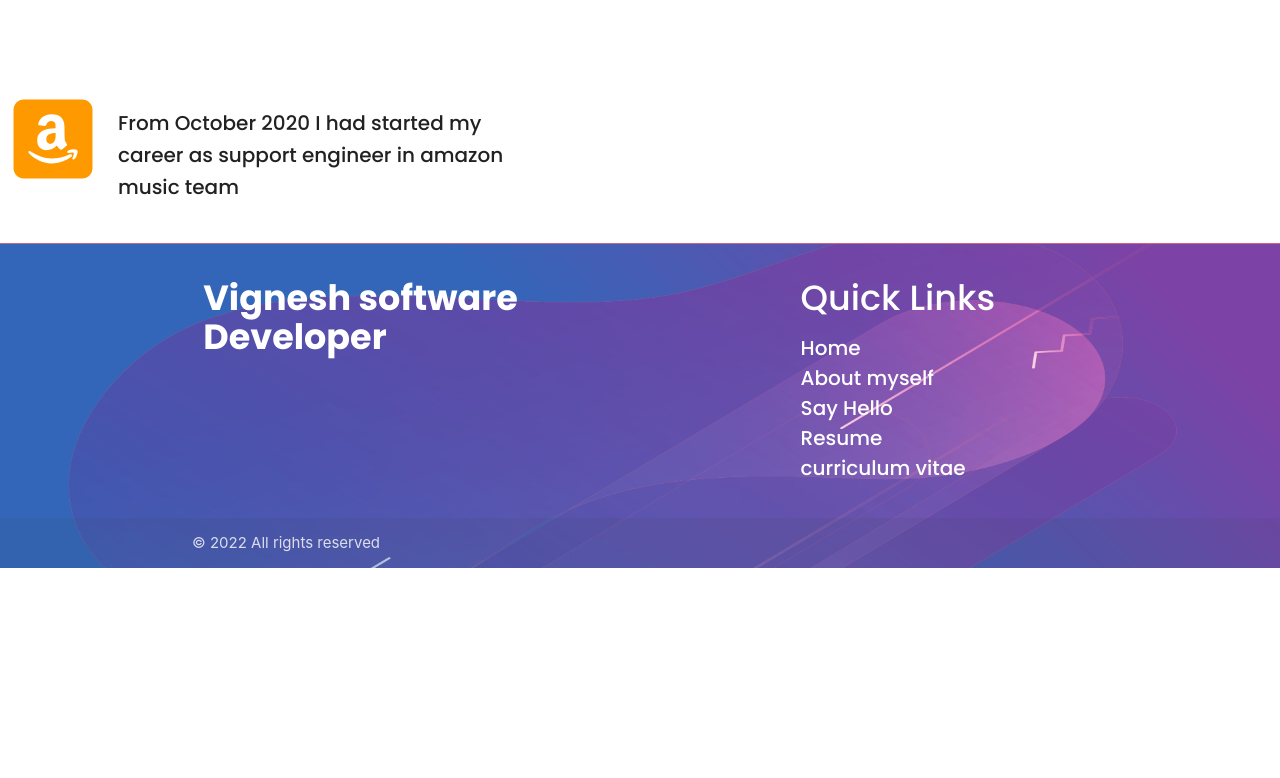
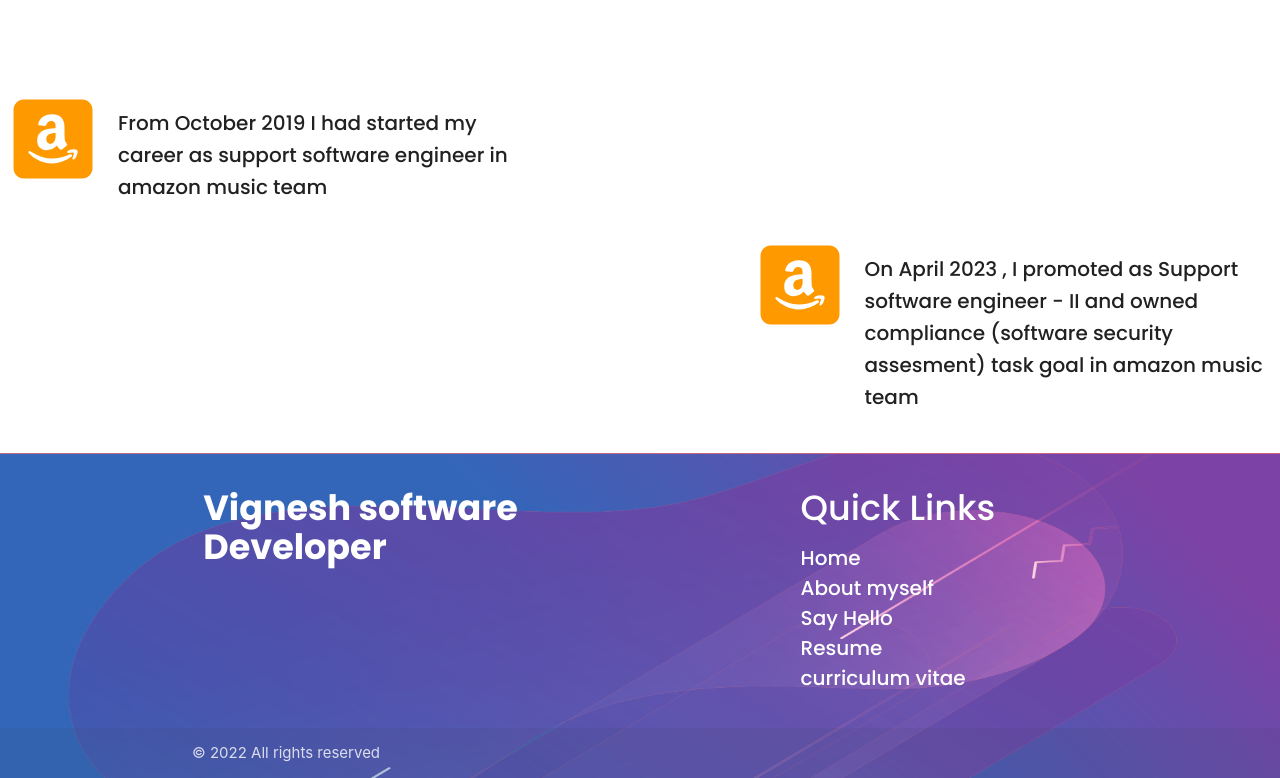
Before and after one commit to vickytechkey/portfolio, a React (Create React App) app: page / in a window 1280 px wide. Shown: the part 1122-1900 px from the top of the page. Before the commit the page ends 1690 px from the top, so only its background shows below. Built offline with nearby package versions, Linux system fonts and the light colour scheme.

Commit message:
updated career details

```diff
--- a/src/pages/home/journey.js
+++ b/src/pages/home/journey.js
@@ -20,17 +20,37 @@ function Journey() {
 
 
                 {/* journey one starts */}
+                {/* Journey one */}
             <div className="row" data-aos="fade-left">
                 <div className="col xl1 l1 s12 m12">
                     <img src={amazonlogo} alt={amazonlogo} style={{width:"200px"}} className="responsive-img" />
 
                 </div>
                 <div className="col xl4 l4 s12 m12">
-                   <p style={{marginTop : 10, fontSize : 20 , lineHeight : 1.6 , fontFamily: ['Poppins', 'sans-serif']}}>From October 2020 I had started my career as support engineer in amazon music team </p>
+                   <p style={{marginTop : 10, fontSize : 20 , lineHeight : 1.6 , fontFamily: ['Poppins', 'sans-serif']}}>
+                    From October 2019 I had started my career as support software engineer in amazon music team </p>
 
                 </div>
             </div>
             {/* journey one ends */}
+            {/* Journey two */}
+            <div className="row" data-aos="fade-right">
+            <div className="col xl4 l4 s12 m12"></div>
+            <div className="col xl3 l3 s12 m12"></div>
+                <div className="col xl1 l1 s12 m12">
+                    <img src={amazonlogo} alt={amazonlogo} style={{width:"200px"}} className="responsive-img" />
+
+                </div>
+
+                <div className="col xl4 l4 s12 m12">
+                   <p style={{marginTop : 10, fontSize : 20 , lineHeight : 1.6 , fontFamily: ['Poppins', 'sans-serif']}}>
+                    On April 2023 , I promoted as Support software engineer - II and owned compliance (software security assesment) task goal in amazon music team
+                    </p>
+
+                </div>
+            </div>
+              {/* Journey two ends */}
+
         </React.Fragment>
     );
 }
```
